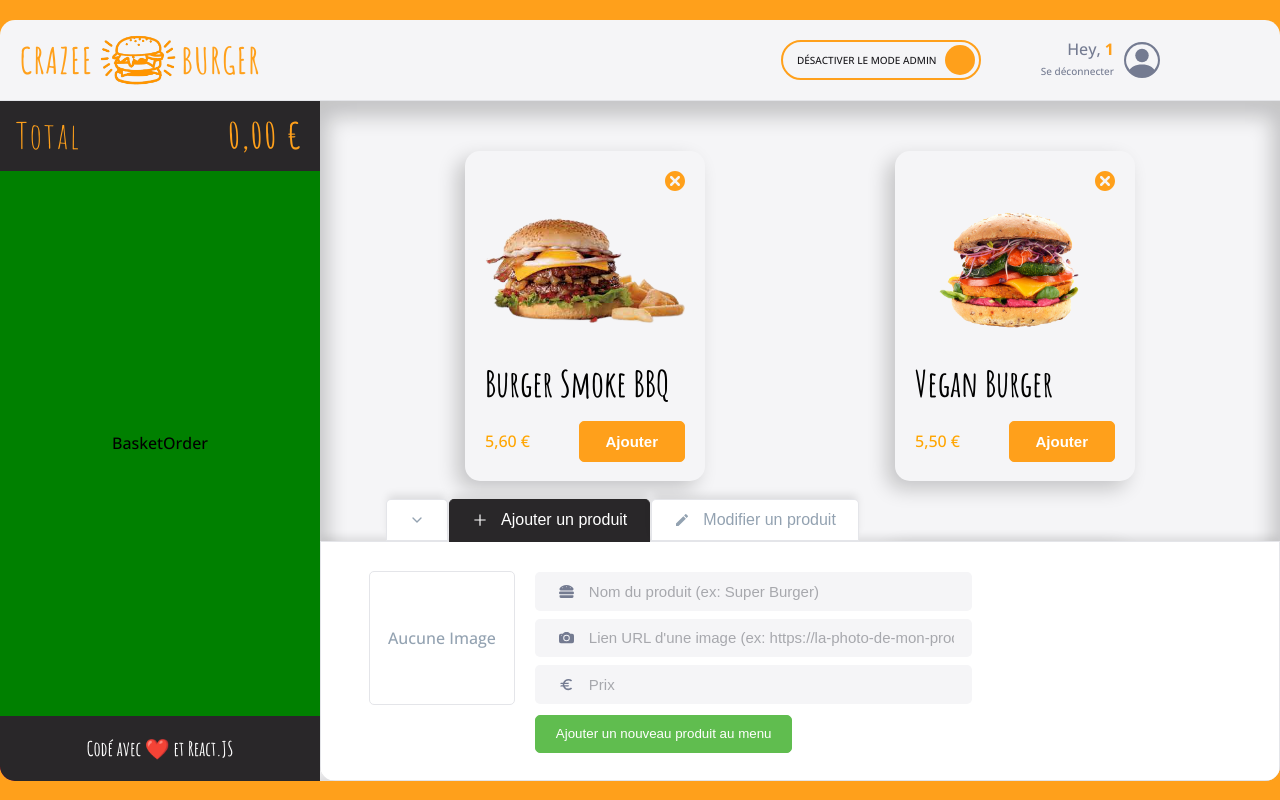
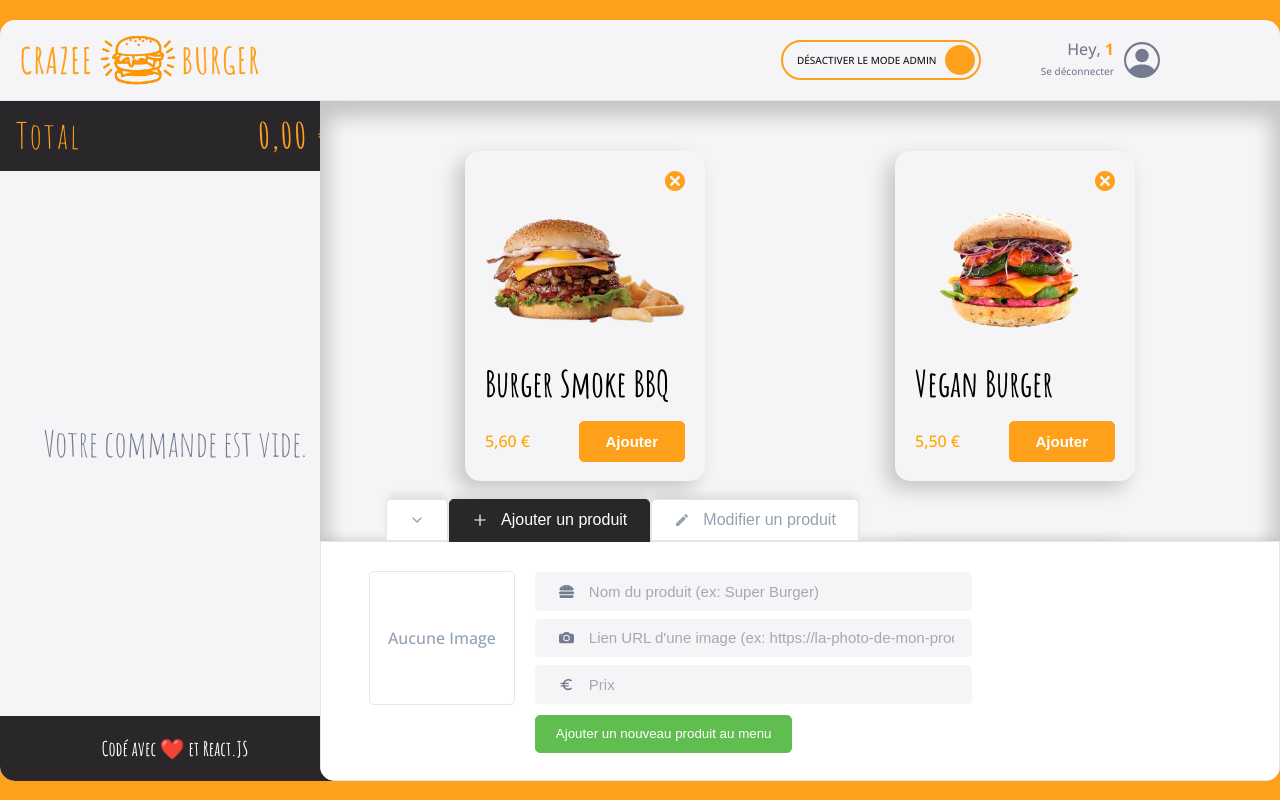
Before and after one commit to QiaoAn05/crazee-burger, a React (Vite) app: page /order/1 in a window 1280 px wide. Built offline with nearby package versions, Linux system fonts and the light colour scheme.

Commit message:
💄F10: BASKET > BasketOrder > add style

```diff
--- a/src/components/pages/order/main/basket/Basket.jsx
+++ b/src/components/pages/order/main/basket/Basket.jsx
@@ -14,8 +14,10 @@ export default function Basket() {
 }
 
 const BasketStyled = styled.aside`
-  background-color: red;
+  background: #f5f5f7;
+  box-sizing: border-box;
   display: flex;
   flex-direction: column;
   border-radius: 0px 0px 0px 15px;
+  width: 350px;
 `;
--- a/src/components/pages/order/main/basket/BasketOrder.jsx
+++ b/src/components/pages/order/main/basket/BasketOrder.jsx
@@ -2,13 +2,27 @@ import React from "react";
 import styled from "styled-components";
 
 export default function BasketOrder() {
-  return <BasketOrderStyled>BasketOrder</BasketOrderStyled>;
+  return (
+    <BasketOrderStyled>
+      <p className="basket-empty">Votre commande est vide.</p>
+    </BasketOrderStyled>
+  );
 }
 
 const BasketOrderStyled = styled.div`
-  background-color: green;
+  background: #f5f5f7;
+  box-sizing: border-box;
   flex-grow: 1;
   display: flex;
   justify-content: center;
   align-items: center;
+
+  .basket-empty {
+    font-family: Amatic SC;
+    font-size: 36px;
+    font-weight: 400;
+    line-height: 72px;
+    text-align: center;
+    color: #747b91;
+  }
 `;
```
